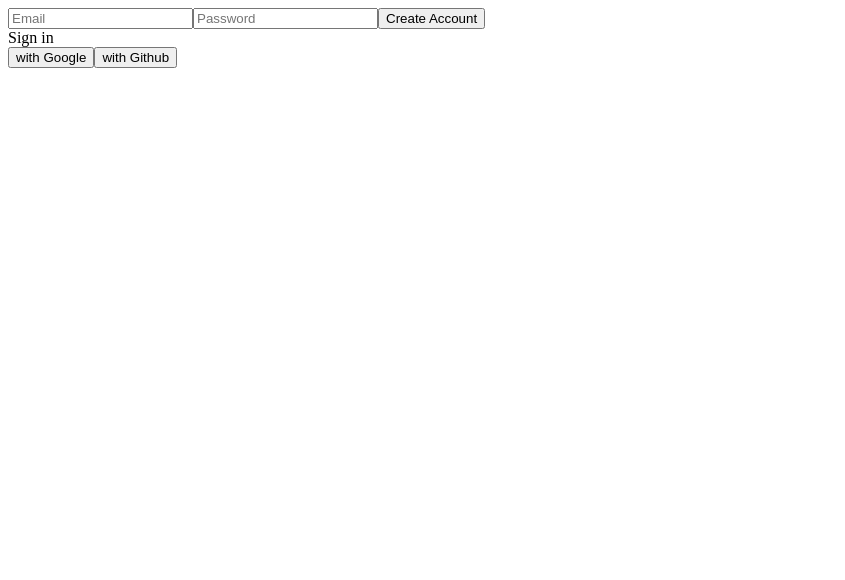
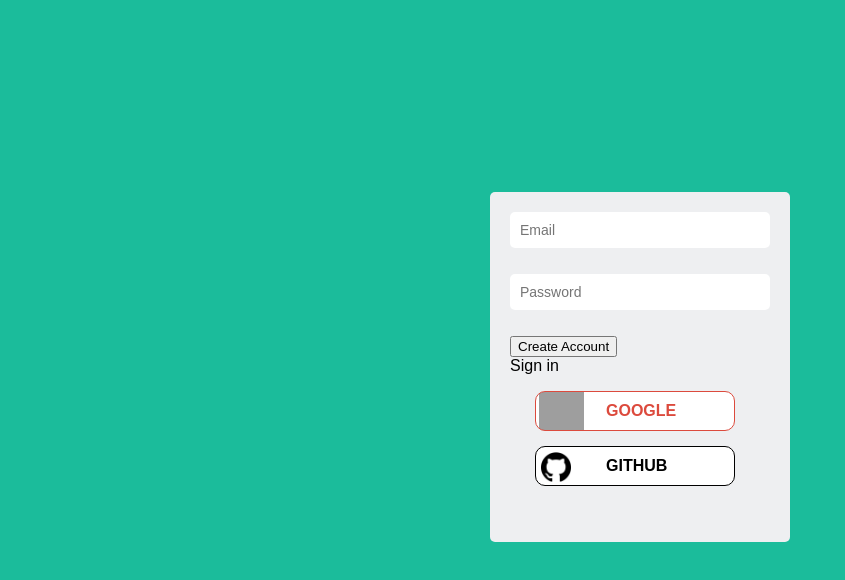
Before and after one commit to LIMJAEHUN/Lwitter, a React (Create React App) app: page / in a window 1280 px wide. Shown: the top 580 px of the page, without its empty margins (0-845 px from the left). Built offline with nearby package versions, Linux system fonts and the light colour scheme; no server answers; grey boxes are pictures that could not be loaded.

Commit message:
authForm Update

```diff
--- a/package.json
+++ b/package.json
@@ -1,5 +1,5 @@
 {
-  "homepage": ".",
+  "homepage": "https://limjaehun.github.io/Lwitter/",
   "name": "lwitter",
   "version": "0.1.0",
   "private": true,
--- a/src/components/AuthForm.js
+++ b/src/components/AuthForm.js
@@ -1,6 +1,7 @@
 import React, { useState } from "react";
 import { authService } from 'fbase.js'; //firebaseInstance
 import { createUserWithEmailAndPassword, signInWithEmailAndPassword} from "firebase/auth";
+import "../css/AuthForm.css";
 
 const AuthForm = () => {
     const [email, setEmail ] = useState("");
@@ -41,11 +42,10 @@ const AuthForm = () => {
 
     return(
         <>
-
         <form onSubmit = {onSubmit}>
-        <input name = "email" type = "email" placeholder='Email' value = {email} onChange={onChange} required />
-        <input name = "password" type = "password" placeholder='Password' value ={password} onChange={onChange} required />
-        <input type = "submit" value = {newAccount ? "Create Account" : "Log in"}/>
+            <input name = "email" type = "email" className="text-field" placeholder='Email' value = {email} onChange={onChange} required /><p></p>
+            <input name = "password" type = "password" className="text-field" placeholder='Password' value ={password} onChange={onChange} required/><p></p>
+            <input type = "submit" value = {newAccount ? "Create Account" : "Sign in"}/>
             {error}
         </form>
         <span onClick={toggleAccount}>
@@ -53,8 +53,5 @@ const AuthForm = () => {
         </span>
         </>
     );
-
-
-
 };
 export default AuthForm;
--- /dev/null
+++ b/src/css/AuthForm.css
@@ -0,0 +1,129 @@
+*{
+    box-sizing: border-box;
+    font-family: 'Noto Sans KR', sans-serif;
+}
+
+body {
+    margin: 0;
+    background-color: #1BBC9B;
+}
+
+.login-form {
+    width: 300px;
+    height: 350px;
+    border: 0;
+    border-radius: 5px;
+    background-color: #EEEFF1;
+    padding: 20px;
+    margin: 15% auto;
+}
+
+.social-form {
+    width: 100px;
+    background-color: #EEEFF1;
+    padding: 0 20px 0 25px;
+    margin: 0;
+}
+
+.text-field {
+    font-size: 14px;
+    margin-bottom: 10px;
+    border: none;
+    border-radius: 5px;
+    padding: 10px;
+    width: 100%;
+}
+
+.social-button {
+    float: left;
+    padding: 10px 10px 10px 70px;
+    width: 200px;
+    margin-bottom: 15px;
+    display: block;
+    border: 1px solid #C2C7D0;
+    border-radius: 10px;
+    position: relative;
+    color: #FFF;
+    font-weight: bold;
+    cursor: pointer;
+    transition: .3s
+}
+
+
+#google-connect {
+    background: rgb(255, 255, 255) url('https://raw.githubusercontent.com/eswarasai/social-login/master/img/google-plus.png') no-repeat scroll 3px 0px / 45px 45px padding-box border-box;
+    border: 1px solid rgb(220, 74, 61);
+}
+
+#google-connect:hover {
+    border-color: rgb(220, 74, 61);
+    background: rgb(220, 74, 61) url('https://raw.githubusercontent.com/eswarasai/social-login/master/img/google-plus-white.png') no-repeat scroll 3px 0px / 50px 50px padding-box border-box;
+    -webkit-transition: all .8s ease-out;
+    -moz-transition: all .3s ease;
+    -ms-transition: all .3s ease;
+    -o-transition: all .3s ease;
+    transition: all .3s ease-out;
+}
+
+#google-connect span {
+    box-sizing: border-box;
+    color: rgb(220, 74, 61);
+    cursor: pointer;
+    text-align: center;
+    text-transform: uppercase;
+    border: 0px none rgb(220, 74, 61);
+    outline: rgb(255, 255, 255) none 0px;
+    -webkit-transition: all .3s ease;
+    -moz-transition: all .3s ease;
+    -ms-transition: all .3s ease;
+    -o-transition: all .3s ease;
+    transition: all .3s ease;
+}
+
+#google-connect:hover span {
+    color: #FFF;
+    -webkit-transition: all .3s ease;
+    -moz-transition: all .3s ease;
+    -ms-transition: all .3s ease;
+    -o-transition: all .3s ease;
+    transition: all .3s ease;
+}
+
+#github-connect {
+    background: rgb(255, 255, 255) url('../image/github-logo.png') no-repeat scroll 5px 5px / 30px 30px padding-box border-box;
+    border: 1px solid rgb(0, 0, 0);
+}
+
+#github-connect:hover {
+    border-color: rgb(0, 0, 0);
+    background: rgb(255, 255, 255) url('../image/github-logo.png') no-repeat scroll 5px 3px / 35px 35px padding-box border-box;
+    -webkit-transition: all .8s ease-out;
+    -moz-transition: all .3s ease;
+    -ms-transition: all .3s ease;
+    -o-transition: all .3s ease;
+    transition: all .3s ease-out;
+}
+
+#github-connect span {
+    box-sizing: border-box;
+    color: rgb(0, 0, 0);
+    cursor: pointer;
+    text-align: center;
+    text-transform: uppercase;
+    border: 0px none rgb(255, 255, 255);
+    outline: rgb(0, 0, 0) none 0px;
+    -webkit-transition: all .3s ease;
+    -moz-transition: all .3s ease;
+    -ms-transition: all .3s ease;
+    -o-transition: all .3s ease;
+    transition: all .3s ease;
+}
+
+#github-connect:hover span {
+    color: rgb(0, 0, 0);
+    -webkit-transition: all .3s ease;
+    -moz-transition: all .3s ease;
+    -ms-transition: all .3s ease;
+    -o-transition: all .3s ease;
+    transition: all .3s ease;
+}
--- a/src/routes/Auth.js
+++ b/src/routes/Auth.js
@@ -1,11 +1,8 @@
 import React from 'react';
 import { authService } from 'fbase.js'; //firebaseInstance
 import AuthForm from "components/AuthForm";
-
 import {signInWithPopup,GoogleAuthProvider, GithubAuthProvider,} from "firebase/auth"; //v9버전에서는 사용이 변경됨
 //import { createUserWithEmailAndPassword,signInWithEmailAndPassword } from "firebase/auth";
-
-
 
 const Auth = () => {
     const onSocialClick = async(event) => {
@@ -22,16 +19,19 @@ const Auth = () => {
         }
         //const data = await authService.signInWithPopup(provider); v8버전
         const data = await signInWithPopup(authService, provider); //eslint-disable-line no-unused-vars
+    }
 
-
-    }
     return (
         <div>
-         <AuthForm />
-            <div>
-                <button onClick = {onSocialClick} name = "google"> with Google</button>
-                <button onClick = {onSocialClick} name = "github"> with Github</button>
-            </div>
+            <body>
+                <div className="login-form">
+                    <AuthForm/>
+                    <div className="social-form">
+                        <a href="#" className="social-button" id="google-connect" onClick = {onSocialClick} name = "google"><span>Google</span></a><p></p>
+                        <a href="#" className="social-button" id="github-connect" onClick = {onSocialClick} name = "github"><span>Github</span></a><p></p>
+                    </div>
+                </div>
+            </body>
         </div>
     );
 };
```
Also changed, not shown: src/image/github-logo.png (added). Lines whose indentation alone changed are shown as unchanged.
